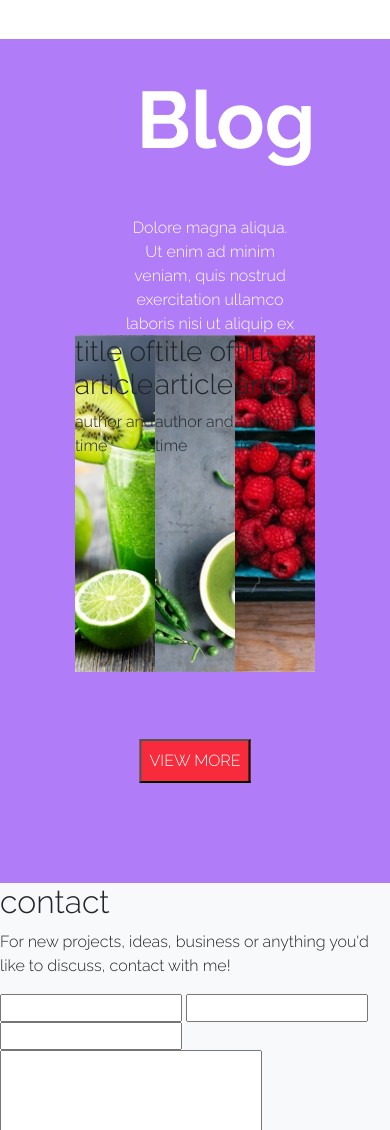
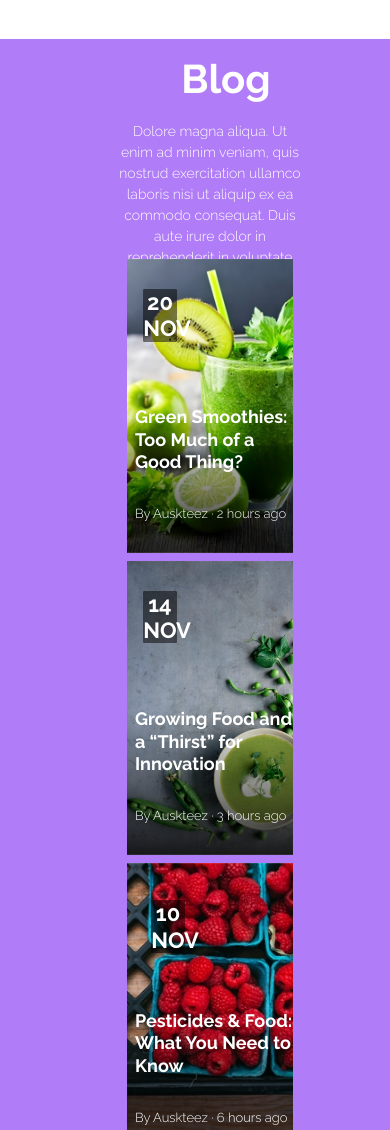
Before and after one commit to kNowakowska/challenge2, a plain HTML site: page index.html in a window 390 px wide. Shown: the part 4520-5650 px from the top of the page. Drawn offline with nearby package versions, Linux system fonts and the light colour scheme.

Commit message:
finish style blog section, changeable layout of article tiles depending on the screen size

```diff
--- a/index.html
+++ b/index.html
@@ -121,33 +121,32 @@
             </section>
 
             <section class="blog col-12" id="blog">
-                <div class="container h-100">
                     <div class="row col-10 offset-1 h-100">
                         <h2 class="m-3 text-center w-100">Blog</h2>
                         <p class="col-8 offset-2 text-center my-2 ">Dolore magna aliqua. Ut enim ad minim veniam, quis nostrud exercitation
                             ullamco laboris nisi ut aliquip ex ea commodo consequat. Duis aute irure dolor in reprehenderit in voluptate velit.</p>
                         <div class="articles container col-12">
-                            <div class="row h-100 col-12 gutters">
-                                <article class="col-4 p-0" id="article-1">
-                                    <div class="date"></div>
-                                    <h3>title of article</h3>
-                                    <div class="author">author and time</div>
-                                </article>
-                                <article class="col-4 p-0" id="article-2">
-                                    <div class="date"></div>
-                                    <h3>title of article</h3>
-                                    <div class="author">author and time</div>
-                                </article>
-                                <article class="col-4 p-0" id="article-3">
-                                    <div class="date"></div>
-                                    <h3>title of article</h3>
-                                    <div class="author">author and time</div>
-                                </article>
+                            <div class="row h-100 col-8 offset-2 col-sm-6 offset-sm-3 offset-md-0 col-md-12 gutters justify-content-around">
+
+                                <div class=" article col-12 col-md-5 col-xl-3  mb-2" id="article-1">
+                                    <div class="date">20 NOV</div>
+                                    <h3>Green Smoothies: Too Much of a Good Thing?</h3>
+                                    <div class="details">By <span>Auskteez</span> &middot; 2 hours ago</div>
+                                </div>
+                                <div class="article col-12 col-md-5 col-xl-3  mb-2" id="article-2">
+                                    <div class="date">14 NOV</div>
+                                    <h3>Growing Food and a “Thirst” for Innovation</h3>
+                                    <div class="details">By <span>Auskteez</span> &middot; 3 hours ago</div>
+                                </div>
+                                <div class="article col-12 col-md-5 col-xl-3  mb-2" id="article-3">
+                                    <div class="date m-2">10 NOV</div>
+                                    <h3>Pesticides & Food: What You Need to Know</h3>
+                                    <div class="details">By <span>Auskteez</span> &middot; 6 hours ago</div>
+                                </div>
                             </div>
                         </div>
                         <button class="p-2 my-3 text-center">view more</button>
                     </div>
-                </div>
 
             </section>
 
--- a/style/style.css
+++ b/style/style.css
@@ -237,24 +237,57 @@ body{
     top: 35%;
     height: 40%;
 }
-.blog .articles article{
-
-    background-position: center;
+.blog .articles .article{
+    height: 80%;
+    overflow: hidden;
+    background-position: center, bottom;
     background-size: cover;
 }
 
-
 .blog .articles #article-1{
-    background-image: url("../img/img-3.jpg");
+    background-image: linear-gradient(to bottom, transparent 50%, black 110%), url("../img/img-3.jpg");
 }
 
 .blog .articles #article-2{
-    background-image: url("../img/img-2.jpg");
+    background-image:linear-gradient(to bottom, transparent 50%, black 110%), url("../img/img-2.jpg");
 }
 
 .blog .articles #article-3{
-    background-image: url("../img/img-1.jpg");
+    background-image:linear-gradient(to bottom, transparent 50%, black 110%), url("../img/img-1.jpg");
 }
+
+.blog .article .date{
+    position: absolute;
+    top: 10%;
+    left: 10%;
+    width: 20%;
+    border-radius: 3%;
+    background-color: rgba(0,0,0,0.5);
+    text-align: center;
+    color: white;
+    font-weight: 700;
+    font-size: 22px;
+    line-height: 120%;
+}
+
+.blog .article h3{
+    position: absolute;
+    top: 50%;
+    left: 5%;
+    font-size: 20px;
+    line-height: 125%;
+    color: white;
+    font-weight: 700;
+}
+
+.blog .article .details{
+    position: absolute;
+    bottom: 10%;
+    left: 5%;
+    color: white;
+    font-size: 13px;
+}
+
 
 /* Media Queries */
 
@@ -268,6 +301,25 @@ body{
     }
     .services span{
         font-size: 15px;
+    }
+    .blog{
+        height: 120vh;
+    }
+
+    .blog h2{
+        font-size: 60px;
+        top: 0;
+    }
+
+    .blog p{
+        top: 12%;
+    }
+    .blog .articles{
+        top: 25%;
+    }
+
+    .blog button{
+        bottom: 2%;
     }
 }
 
@@ -332,4 +384,29 @@ body{
     .gallery h2{
         font-size: 55px;
     }
+
+    .blog{
+        height: 145vh;
+    }
+    .blog h2{
+        font-size: 40px;
+    }
+
+    .blog p{
+        top: 6%;
+        font-size: 14px;
+    }
+    .blog .articles{
+        top: 18%;
+    }
+    .blog button{
+        bottom: 0%
+    }
+
+    .blog .articles .article{
+        height: 60%;
+    }
+    .blog .article h3{
+        font-size: 18px;
+    }
 }
```
